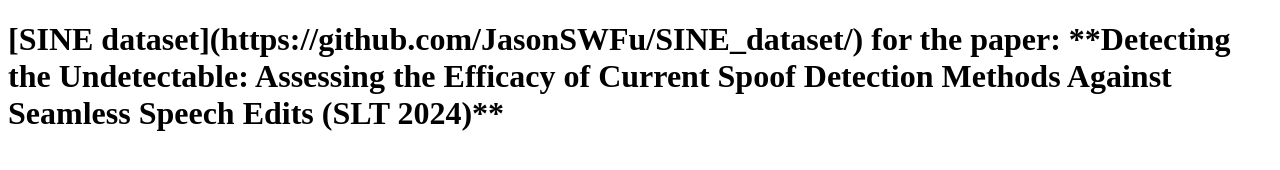
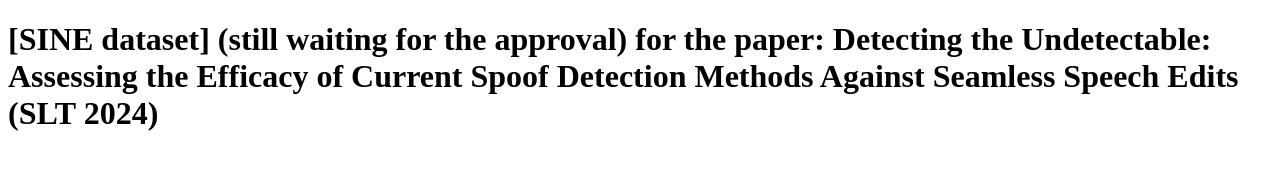
Before and after one commit to JasonSWFu/SINE_dataset, a plain HTML site: page index.html in a window 1280 px wide. Drawn offline with Linux system fonts and the light colour scheme.

Commit message:
Update index.html

```diff
--- a/index.html
+++ b/index.html
@@ -5,6 +5,7 @@
     <title>SINE_dataset</title>
   </head>
   <body>
-    <h1>[SINE dataset](https://github.com/JasonSWFu/SINE_dataset/) for the paper: **Detecting the Undetectable: Assessing the Efficacy of Current Spoof Detection Methods Against Seamless Speech Edits (SLT 2024)**</h1>
+    <h1>[SINE dataset] (still waiting for the approval) for the paper: <b>Detecting the Undetectable:
+      Assessing the Efficacy of Current Spoof Detection Methods Against Seamless Speech Edits (SLT 2024)</b></h1>
   </body>
 </html>
```
